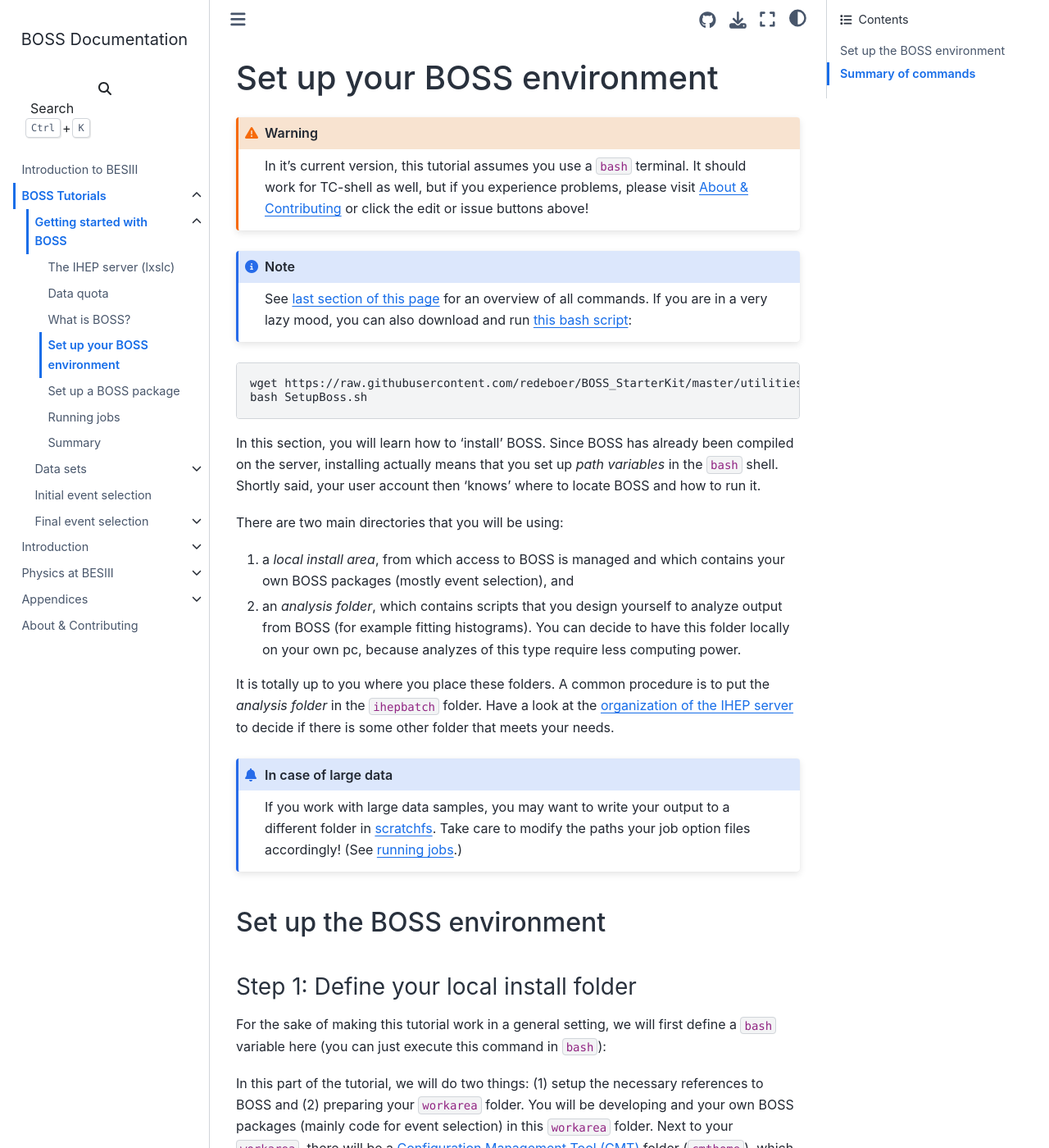
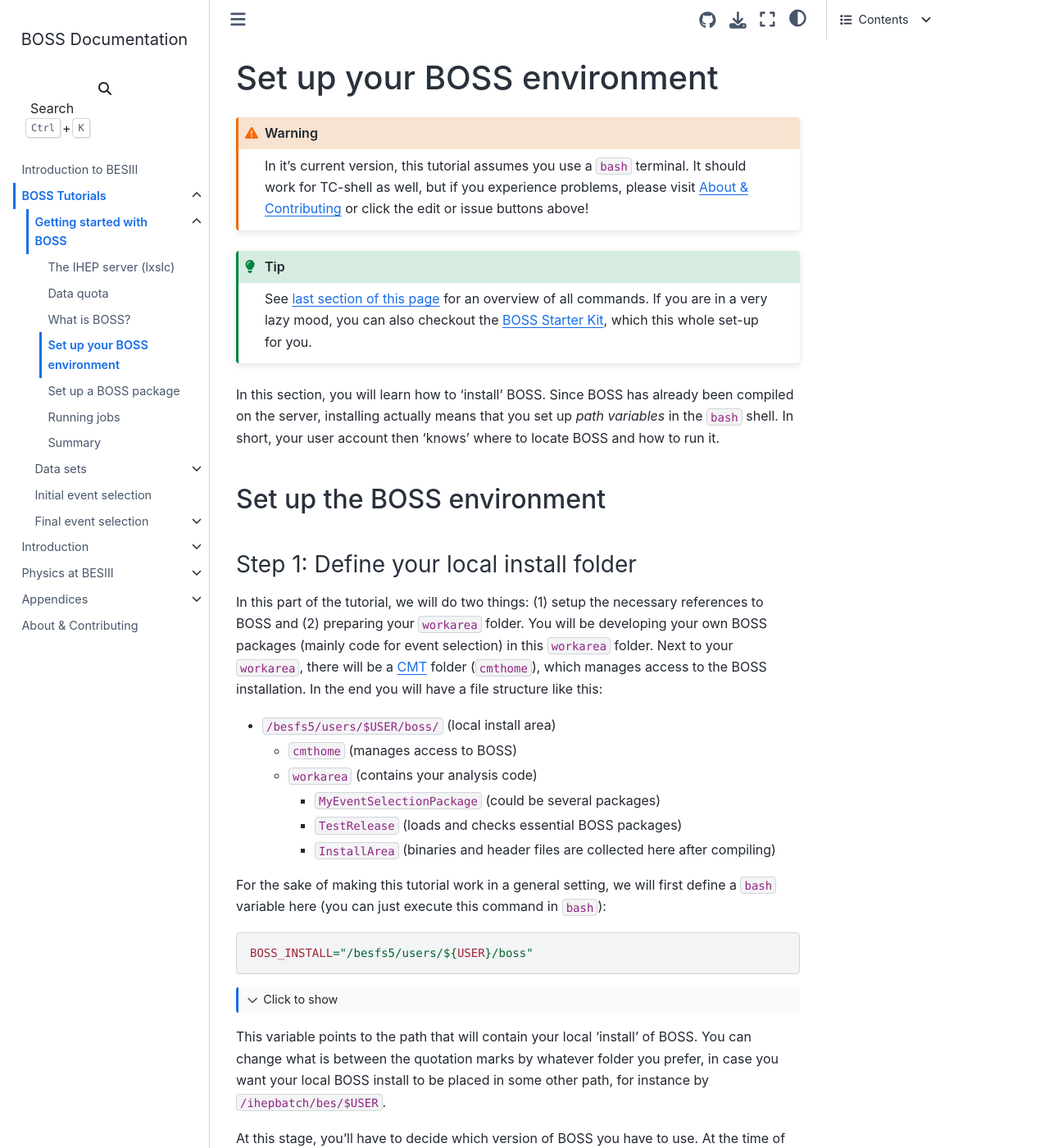
Before and after one commit to redeboer/bossdoc, a Sphinx documentation site: the page built from docs/tutorials/getting-started/setup.md, in a window 1280 px wide and 1400 px high. Shown: the whole window at 82% size. Built offline with Sphinx 7.4.7 and the Sphinx Book theme 1.1.4, drawn with Linux system fonts in a browser that asks for light colours; some of the changed text lies outside the part shown.

Commit message:
docs: update install BOSS instructions

````diff
--- a/docs/conf.py
+++ b/docs/conf.py
@@ -162,6 +162,7 @@
 myst_enable_extensions = [
     "amsmath",
     "colon_fence",
+    "deflist",
     "dollarmath",
     "smartquotes",
 ]
--- a/docs/tutorials/getting-started/setup.md
+++ b/docs/tutorials/getting-started/setup.md
@@ -10,50 +10,20 @@
 
 :::
 
-:::{note}
+:::{tip}
 
 See
 {ref}`last section of this page <tutorials/getting-started/setup:Summary of commands>`
 for an overview of all commands. If you are in a very lazy mood, you can also
-download and run
-[this bash script](http://code.ihep.ac.cn/bes3/BOSS_StarterKit/-/tree/master/utilities/SetupBoss.sh):
+checkout the [BOSS Starter Kit](http://code.ihep.ac.cn/bes3/BOSS_StarterKit),
+which this whole set-up for you.
 
 :::
 
-```bash
-wget https://raw.githubusercontent.com/redeboer/BOSS_StarterKit/master/utilities/SetupBoss.sh
-bash SetupBoss.sh
-```
-
 In this section, you will learn how to 'install' BOSS. Since BOSS has already
 been compiled on the server, installing actually means that you set up _path
-variables_ in the `bash` shell. Shortly said, your user account then 'knows'
-where to locate BOSS and how to run it.
-
-There are two main directories that you will be using:
-
-1. a _local install area_, from which access to BOSS is managed and which
-   contains your own BOSS packages (mostly event selection), and
-
-2. an _analysis folder_, which contains scripts that you design yourself to
-   analyze output from BOSS (for example fitting histograms). You can decide to
-   have this folder locally on your own pc, because analyzes of this type
-   require less computing power.
-
-It is totally up to you where you place these folders. A common procedure is to
-put the _analysis folder_ in the `ihepbatch` folder. Have a look at the
-{doc}`organization of the IHEP server </tutorials/getting-started/server>` to
-decide if there is some other folder that meets your needs.
-
-:::{admonition} In case of large data
-
-If you work with large data samples, you may want to write your output to a
-different folder in
-{ref}`scratchfs <tutorials/getting-started/server:Important data paths>`. Take
-care to modify the paths your job option files accordingly! (See
-{doc}`running jobs </tutorials/getting-started/jobs>`.)
-
-:::
+variables_ in the `bash` shell. In short, your user account then 'knows' where
+to locate BOSS and how to run it.
 
 ## Set up the BOSS environment
 
@@ -61,14 +31,11 @@
 
 ### Step 1: Define your local install folder
 
-For the sake of making this tutorial work in a general setting, we will first
-define a `bash` variable here (you can just execute this command in `bash`):
-
 In this part of the tutorial, we will do two things: (1) setup the necessary
 references to BOSS and (2) preparing your `workarea` folder. You will be
-developing and your own BOSS packages (mainly code for event selection) in this
+developing your own BOSS packages (mainly code for event selection) in this
 `workarea` folder. Next to your `workarea`, there will be a
-{ref}`tutorials/getting-started/intro:Configuration Management Tool (CMT)`
+{ref}`CMT <tutorials/getting-started/intro:Configuration Management Tool (CMT)>`
 folder (`cmthome`), which manages access to the BOSS installation. In the end
 you will have a file structure like this:
 
@@ -77,39 +44,49 @@
   - `cmthome` (manages access to BOSS)
   - `workarea` (contains your analysis code)
 
-    - `TestRelease` (loads essential BOSS packages)
+    - `MyEventSelectionPackage` (could be several packages)
+    - `TestRelease` (loads and checks essential BOSS packages)
     - `InstallArea` (binaries and header files are collected here after
       compiling)
 
-:::{note}
-
-The above is equivalent to `BOSS_INSTALL=/besfs5/users/$USER/boss`, so why the
-quotation marks (`"..."`) and curly braces (`{...}`)? It's just a good habit in
-`bash` scripting to avoid bugs and improve readability. The quotation marks
-clarify that we are storing a string here and allow you to use spaces, while
-the curly braces clarify the extend of the variable name (`USER` in this case).
-
-:::
+For the sake of making this tutorial work in a general setting, we will first
+define a `bash` variable here (you can just execute this command in `bash`):
 
 ```bash
 BOSS_INSTALL="/besfs5/users/${USER}/boss"
 ```
 
+:::{toggle}
+
+The above is equivalent to
+
+```bash
+BOSS_INSTALL=/besfs5/users/$USER/boss
+```
+
+Why the quotation marks (`"..."`) and curly braces (`{...}`)? It's just a good
+habit in `bash` scripting to avoid bugs and improve readability. The quotation
+marks ensure that we are storing a string here and allow you to use spaces,
+while the curly braces clarify the extend of the variable name (`USER` in this
+case).
+
+:::
+
 This variable points to the path that will contain your local 'install' of
 BOSS. You can change what is between the quotation marks by whatever folder you
-prefer in case you want your local BOSS install to be placed in some other
+prefer, in case you want your local BOSS install to be placed in some other
 path, for instance by `/ihepbatch/bes/$USER`.
 
 At this stage, you'll have to decide which version of BOSS you have to use. At
-the time of writing, **version 7.0.4** is the latest stable version, though it
+the time of writing, **version 7.0.5** is the latest stable version, though it
 could be that for your analysis you have to use data sets that were
-reconstructed with older versions of BOSS. Here, we'll stick with `7.0.4`, but
+reconstructed with older versions of BOSS. Here, we'll stick with `7.0.5`, but
 you can replace this number with whatever version you need.
 
 For convenience, we'll again define the version number as a variable here.
 
 ```bash
-BOSS_VERSION="7.0.4"
+BOSS_VERSION="7.0.5"
 ```
 
 :::{tip}
@@ -126,8 +103,14 @@
 
 We first have to obtain some scripts that allow you to set up references to
 BOSS. This is done by copying the `cmthome` folder from the BOSS Software
-directory, which contains all source code for BOSS, to your local install area
-(option `-p` allows `mkdir` to work on arbitrary depth):
+directory (which contains all source code for BOSS) to your local install area
+
+:::{margin}
+
+Option `-p` makes `mkdir` work on arbitrary depth and ignores existing
+directories
+
+:::
 
 ```bash
 mkdir -p "$BOSS_INSTALL/cmthome"
@@ -135,10 +118,10 @@
 cp -Rf /cvmfs/bes3.ihep.ac.cn/bes3sw/cmthome/cmthome-$BOSS_VERSION/* .
 ```
 
-Note from the `cp` command that we have omitted the version from the original
-folder name. You can choose to keep that number as well, but here we chose to
-use the convention is that `cmthome` and `workarea` without a version number
-refers to the latest stable version of BOSS.
+Note that we have omitted the version from the original folder name. You can
+choose to keep that number as well, but here we chose to use the convention
+that `cmthome` and `workarea` without a version number refers to the latest
+stable version of BOSS.
 
 (step-3)=
 
@@ -155,31 +138,38 @@
 The file contains the following lines:
 
 ```bash
-#macro WorkArea "/ihepbatch/bes/maqm/workarea"
-
-#path_remove CMTPATH "${WorkArea}"
-#path_prepend CMTPATH "${WorkArea}"
-```
-
-Uncomment them (remove the hash `#`) and replace what is between the first
-quotation marks with the path to your workarea. In our case, it looks like
-this:
-
-```bash
-macro WorkArea "/besfs5/users/$USER/boss/workarea"
+macro WorkArea "/ihepbatch/bes/maqm/workarea"
 
 path_remove CMTPATH "${WorkArea}"
 path_prepend CMTPATH "${WorkArea}"
 ```
 
+The first line needs to be modified so that the variable `${WorkArea}` points
+to your quotation marks with the path to your workarea. In our case, the first
+line becomes:
+
+```bash
+macro WorkArea "/besfs5/users/$USER/boss/workarea"
+```
+
+:::{dropdown} What is this `requirements` file actually?
+
+A `requirements` file is used by CMT and is written in a syntax that CMT
+understands. For instance, `path_remove` let's CMT removes the value of
+`"${WorkArea}"` from the variable `$CMTPATH` (a `:`-separated list!). Next,
+`path_prepend` prepends the value `"${WorkArea}"` back to that same `$CMTPATH`
+list.
+
 The `$CMTPATH` is an important variable for
 {ref}`CMT <tutorials/getting-started/intro:Configuration Management Tool (CMT)>`.
 It is comparable to `$PATH` in that it lists all directories that contain CMT
-packages. Note that, when CMT searches for packages that you listed in the
-`requirements` file, it will use the first occurrence in the `$CMTPATH`. This
-is why you `prepend` it.
+packages. When CMT searches, it will start by searching in the first directory
+listed under `$CMTPATH`. Since you want your own packages in your `$WorkArea`
+to supersede those of the BOSS installation, you `path_prepend` it.
 
-#### Step 4: Set references to BOSS
+:::
+
+### Step 4: Set references to BOSS
 
 Now you can use the scripts in `cmthome` to set all references to BOSS at once,
 using:
@@ -212,49 +203,25 @@
 `$BesArea`), and the rest point to external libraries such as
 [Gaudi](https://dayabay.bnl.gov/dox/GaudiKernel/html/annotated.html).
 
-(step-4)=
+(step-5)=
 
-### Step 4: Create a `workarea` sub-folder
+### Step 5: Create a `workarea` sub-folder
 
-As mentioned in the introduction
+As mentioned in
 {ref}`tutorials/getting-started/setup:Set up the BOSS environment`, the local
 install area contains a `workarea` folder next to the `cmthome` folder we have
-been using so far. In our case it will be:
+been using so far. In our case, it will be:
 
 ```bash
-mkdir -p "$BOSS_WORKAREA/workarea"
+mkdir -p "${BOSS_INSTALL}/workarea"
 ```
 
 We'll get back to the `workarea` folder when we
 {doc}`/tutorials/getting-started/setup-package`.
 
-:::{note}
+(step-6)=
 
-Your _BOSS workarea_ typically contains three folders (see
-[an example here](http://code.ihep.ac.cn/redeboer/IniSelect/-/tree/master/workarea)):
-
-1. [`Analysis`](http://code.ihep.ac.cn/redeboer/IniSelect/-/tree/master/workarea/Analysis),
-   which contains CMT packages that you use for your analysis
-
-2. [`InstallArea`](http://code.ihep.ac.cn/redeboer/IniSelect/-/tree/master/workarea/InstallArea),
-   which is created when you use `cmt config`
-
-3. [`TestRelease`](http://code.ihep.ac.cn/redeboer/IniSelect/-/tree/master/workarea/TestRelease),
-   which is used to run all packages
-
-The file structure of your _workarea_ follows that of the packages in
-`$BesArea` (use `ls $BesArea` to verify this), because,
-{ref}`as explained before <step-3>`, packages in your _workarea_ have priority
-over those in `$BesArea`. As such, you can expand your _workarea_ by copying
-certain packages from the `$BesArea` and modifying those. In the _BOSS
-Afterburner_, there is for instance
-[a modification of the BesEvtGen Monte Carlo generator](http://code.ihep.ac.cn/redeboer/IniSelect/-/tree/master/workarea/Generator).
-
-:::
-
-(step-5)=
-
-### Step 5: Implement the `TestRelease` package
+### Step 6: Implement the `TestRelease` package
 
 BOSS is built up of a large number of packages, such as `VertexFit`. Your local
 account needs to load the essential ones in order for you to be able to run the
@@ -302,29 +269,29 @@
 If not, something went wrong and you should carefully recheck what you did in
 the above steps.
 
-(step-7)=
+(step-8)=
 
-### Step 7: Modify your `.bashrc`
+### Step 8: Modify your `.bashrc`
 
 In order to have the references to BOSS loaded automatically every time you log
 in on the server, we can add some of the steps we did above to your `bash`
 profile (`.bash_profile`) and _run commands_ file (`.bashrc`).
 
-:::{note}
+:::{margin}
+
+<!-- cspell:ignore ommands -->
 
 On a _login terminal_, the `.bash_profile` script is loaded every time you log
-in, while a _local terminal_ (like a Ubuntu install on your own pc) loads
-`.bashrc` (run commands). In the following, we therefore just 'forward' the
-loading of `.bash_profile` to `.bash_rc`.
+in, while a _local terminal_ (like Ubuntu on your own pc) loads `.bashrc`
+(`r`un `c`ommands). Here, we therefore just 'forward' the loading of
+`.bash_profile` to `.bash_rc`.
+
+:::
 
 First, add the following lines to your bash profile (use `vi ~/.bash_profile`):
 
-:::
-
-```bash
----
-caption: .bash_profile
----
+```{code-block} bash
+:caption: .bash_profile
 if [[ -f ~/.bashrc ]]; then
   source ~/.bashrc
 fi
@@ -333,12 +300,10 @@
 These lines force the server to source your `.bashrc` run commands file when
 you log in. In that file, you should add the following lines:
 
-```bash
----
-caption: .bashrc
----
+```{code-block} bash
+:caption: .bashrc
 export BOSS_INSTALL="/besfs5/users/${USER}/boss"
-export BOSS_VERSION="7.0.4"
+export BOSS_VERSION="7.0.5"
 CMTHOME="/cvmfs/bes3.ihep.ac.cn/bes3sw/cmthome/cmthome-${BOSS_VERSION}"
 
 source "${BOSS_INSTALL}/cmthome/setupCMT.sh"
````
Also changed, not shown: other parts of docs/tutorials/getting-started/setup.md (+6 -5 lines), docs/appendices/tips/troubleshooting.md (+1 -1 lines), docs/packages/analysis/topoana.md (+1 -3 lines), docs/tutorials/getting-started/setup-package.md (+4 -4 lines).
